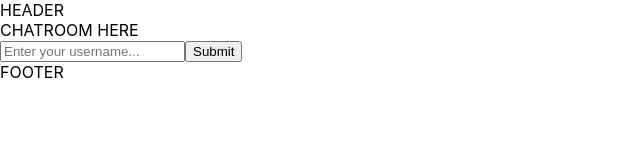
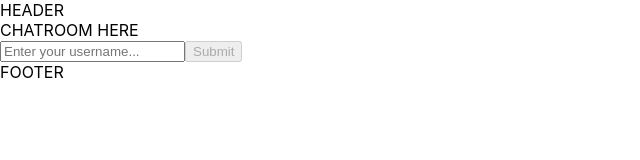
Before and after one commit to isaiahsilvani/projects-argus, a React (Create React App) app in the folder chatroom/client/: page / in a window 1280 px wide. Shown: the top 160 px of the page, without its empty margins (0-640 px from the left). Built offline with nearby package versions, Linux system fonts and the light colour scheme; no server answers.

Commit message:
require username

```diff
--- a/chatroom/client/src/components/EnterUsername/EnterUsername.tsx
+++ b/chatroom/client/src/components/EnterUsername/EnterUsername.tsx
@@ -35,7 +35,7 @@ const EnterUsername: React.FC<EnterUsernameProps> = ({ username, setUser, handle
           onChange={e => setUser(e.target.value)}
           placeholder="Enter your username..."
           required={true} />
-        <button onClick={handleClick} type='submit'>Submit</button>
+        <button disabled={username ? false : true}onClick={handleClick} type='submit'>Submit</button>
       </form>
     </>
     );
--- a/chatroom/client/src/components/Header/Header.tsx
+++ b/chatroom/client/src/components/Header/Header.tsx
@@ -1,13 +1,20 @@
 import React from 'react'
+import { useSelector } from 'react-redux'
 
-interface HeaderProps {
 
-}
+const Header = () => {
 
-const Header: React.FC<HeaderProps> = ({}) => {
+    const current = useSelector((store: State) => store.current)
+    const messages = useSelector((store: State) => store.messages)
+
     return (
       <div className="header">
         HEADER
+        {(current && messages.length > 0) && (
+          <button>
+            Delete Messages
+          </button>
+        )}
       </div>
     );
 }
```
